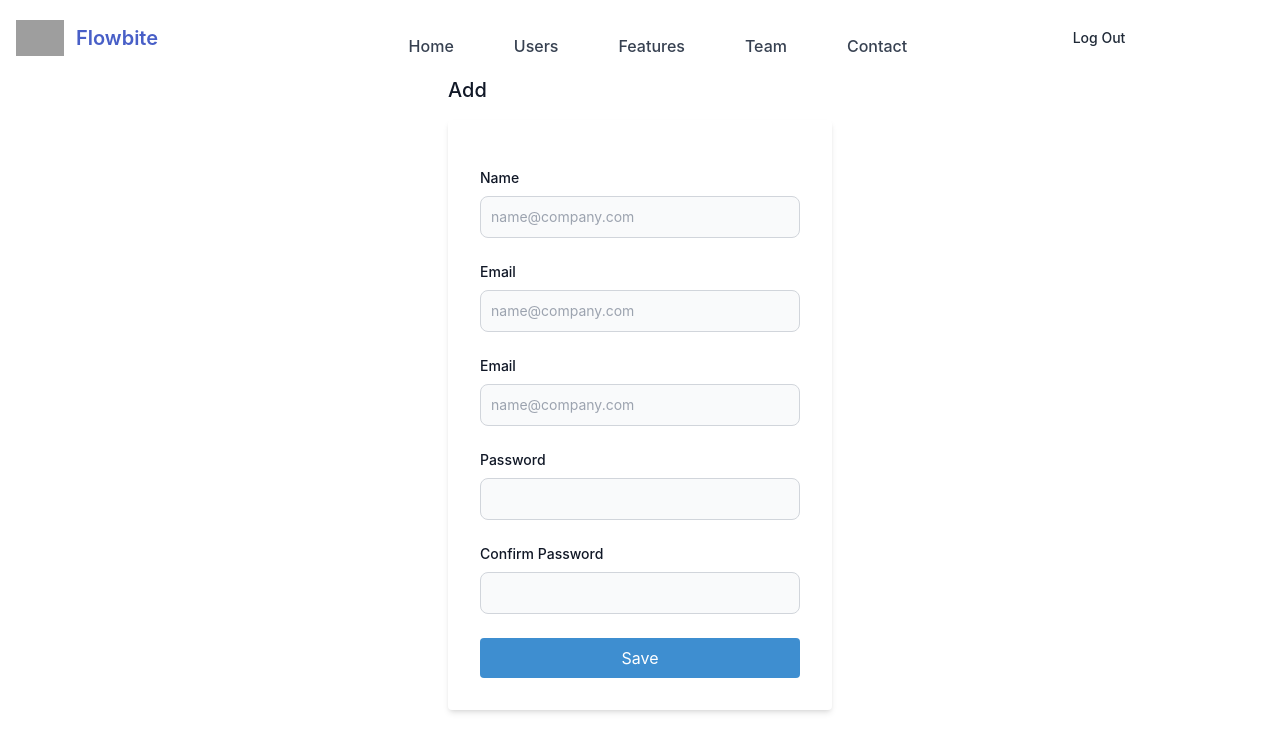
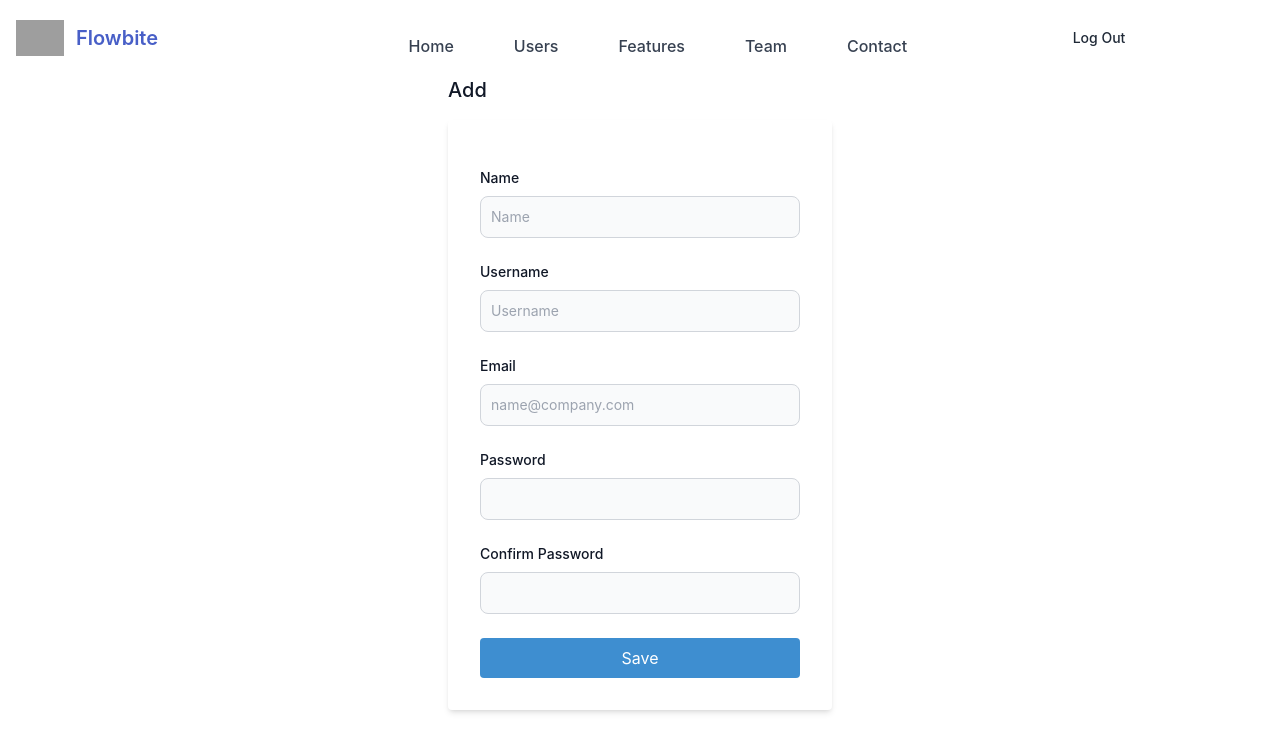
Before and after one commit to fazrithe/pkk-frontend, a Next.js app: page /users/add in a window 1280 px wide. Shown: the top 752 px of the page. Built offline with nearby package versions, Linux system fonts and the light colour scheme; grey boxes are pictures that could not be loaded.

Commit message:
update pagination
update pagination

```diff
--- a/components/formAddEdit.jsx
+++ b/components/formAddEdit.jsx
@@ -79,12 +79,12 @@ function formAddEdit(props) {
         <form className="bg-white shadow-md rounded px-8 pt-6 pb-8 mb-4" onSubmit={handleSubmit(onSubmit)}>
             <div>
                 <label for="name" class="block mb-2 text-sm font-medium text-gray-900 dark:text-white">Name</label>
-                <input type="text" {...register('name')} name="name" id="name" class="bg-gray-50 border border-gray-300 text-gray-900 text-sm rounded-lg focus:ring-blue-500 focus:border-blue-500 block w-full p-2.5 dark:bg-gray-600 dark:border-gray-500 dark:placeholder-gray-400 dark:text-white" placeholder="name@company.com" required />
+                <input type="text" {...register('name')} name="name" id="name" class="bg-gray-50 border border-gray-300 text-gray-900 text-sm rounded-lg focus:ring-blue-500 focus:border-blue-500 block w-full p-2.5 dark:bg-gray-600 dark:border-gray-500 dark:placeholder-gray-400 dark:text-white" placeholder="Name" required />
                 <div className="invalid-feedback">{errors.name?.message}</div>
             </div>
             <div>
-                <label for="username" class="block mb-2 text-sm font-medium text-gray-900 dark:text-white">Email</label>
-                <input type="text" {...register('username')} name="username" id="name" class="bg-gray-50 border border-gray-300 text-gray-900 text-sm rounded-lg focus:ring-blue-500 focus:border-blue-500 block w-full p-2.5 dark:bg-gray-600 dark:border-gray-500 dark:placeholder-gray-400 dark:text-white" placeholder="name@company.com" required />
+                <label for="username" class="block mb-2 text-sm font-medium text-gray-900 dark:text-white">Username</label>
+                <input type="text" {...register('username')} name="username" id="name" class="bg-gray-50 border border-gray-300 text-gray-900 text-sm rounded-lg focus:ring-blue-500 focus:border-blue-500 block w-full p-2.5 dark:bg-gray-600 dark:border-gray-500 dark:placeholder-gray-400 dark:text-white" placeholder="Username" required />
                 <div className="invalid-feedback">{errors.email?.message}</div>
             </div>
             <div>
--- a/components/pagination.jsx
+++ b/components/pagination.jsx
@@ -14,7 +14,7 @@ export default function Pagination({
       <div>
         <p className='text-sm text-gray-700'>
           Showing
-          <span className='font-medium'>{currentPage * postsPerPage - 10}</span>
+          <span className='font-medium'>{currentPage * postsPerPage - 5}</span>
           to
           <span className='font-medium'> {currentPage * postsPerPage} </span>
           of
--- a/pages/users/index.js
+++ b/pages/users/index.js
@@ -10,7 +10,7 @@ export default function index(props){
     const [users, setUsers] = useState([]);
     const [loading, setLoading] = useState(false);
     const [currentPage, setCurrentPage] = useState(1);
-    const [postsPerPage] = useState(10);
+    const [postsPerPage] = useState(5);
     const [showModal, setShowModal] = useState(false);
     console.log(user);
     useEffect(() => {
@@ -34,7 +34,7 @@ export default function index(props){
 
     const indexOfLastPost = currentPage * postsPerPage;
     const indexOfFirstPost = indexOfLastPost - postsPerPage;
-    const currentPosts = users.slice(indexOfFirstPost, indexOfLastPost);
+    const currentUsers = users.slice(indexOfFirstPost, indexOfLastPost);
 
     // Change page
     const paginateFront = () => setCurrentPage(currentPage + 1);
@@ -70,7 +70,7 @@ export default function index(props){
                         </tr>
                     </thead>
                     <tbody>
-                    {users && users.map((user, index) =>
+                    {currentUsers && currentUsers.map((user, index) =>
                         <tr>
                             <td className="px-6 py-3">{index + 1}</td>
                             <td className="px-6 py-3">{user.name}</td>
--- a/services/user.service.js
+++ b/services/user.service.js
@@ -19,7 +19,7 @@ function getById(id) {
 }
 
 function create(params) {
-    return fetchWrapper.post(`${baseUrl}/add`, params);
+    return fetchWrapper.post(`${baseUrl}`, params);
 }
 
 function update(id, params) {
```
